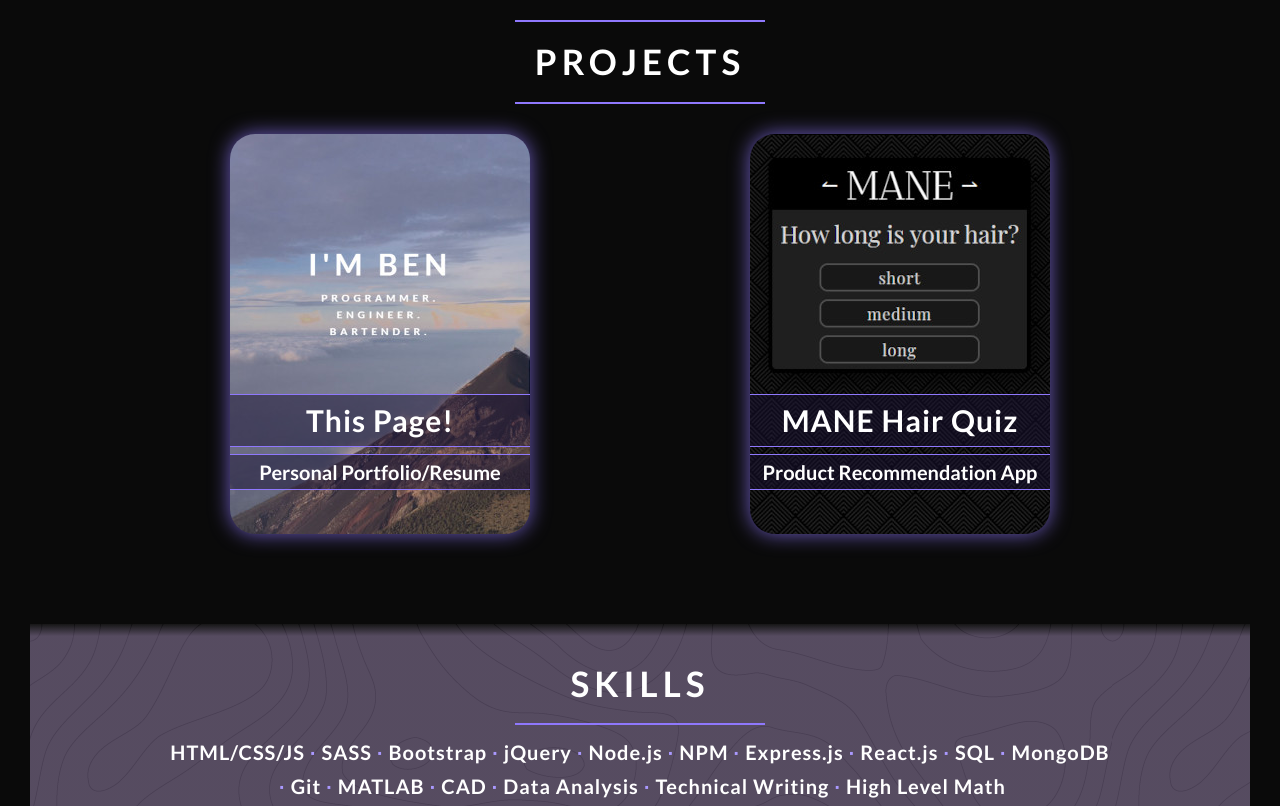
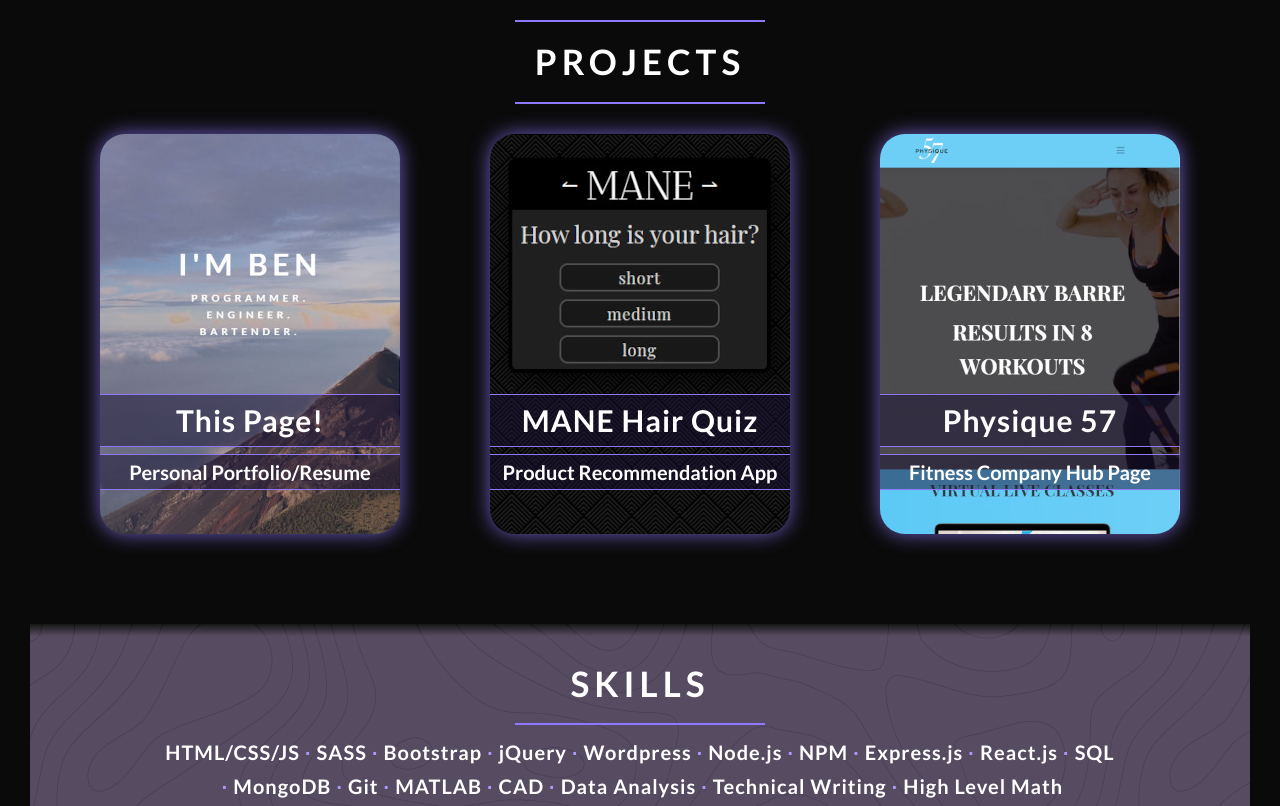
Before and after one commit to BRPatrick/BRPatrick.github.io, a website: page index.html in a window 1280 px wide. Shown: the part 800-1606 px from the top of the page. Drawn offline with nearby package versions, Linux system fonts and the light colour scheme.

Commit message:
Add P57 Card

```diff
--- a/index.html
+++ b/index.html
@@ -100,6 +100,32 @@
           </div>
         </div>
 
+        <div class="flip-card">
+          <div class="flip-card__align-container">
+            <a href="https://physique57.com/" target="_blank" rel="noopener noreferrer" class="flip-card__link">
+              <div class="flip-card__front flip-card__front--p57">
+                <h2 class="flip-card__heading flip-card__heading--main">Physique 57</h2>
+                <h3 class="flip-card__heading flip-card__heading--sub">Fitness Company Hub Page</h3>
+                <h4 class="flip-card__heading flip-card__heading--mobile">Bootstrap/Wordpress</h4>
+              </div>
+
+
+              <div class="flip-card__back">
+                <div class="flip-card__details">
+                  <ul>
+                    <li>Built on Wordpress with heavily customized theme and templates</li>
+                    <li>Uses Bootstrap with custom color theme</li>
+                    <li>Built front-end following designer's specifications
+                    </li>
+                  </ul>
+                </div>
+                <a href="https://physique57.com/" target="_blank" rel="noopener noreferrer"
+                  class="btn btn--primary btn--card">Check it out</a>
+              </div>
+            </a>
+          </div>
+        </div>
+
       </div>
     </div>
 
@@ -121,6 +147,7 @@
           <li class="skills__list--item">SASS</li>
           <li class="skills__list--item">Bootstrap</li>
           <li class="skills__list--item">jQuery</li>
+          <li class="skills__list--item">Wordpress</li>
           <li class="skills__list--item">Node.js</li>
           <li class="skills__list--item">NPM</li>
           <li class="skills__list--item">Express.js</li>
--- a/sass/components/_flipcard.scss
+++ b/sass/components/_flipcard.scss
@@ -96,6 +96,11 @@
       background-image: url(../img/mane-quiz-card.jpg), $background-texture-3;
       background-repeat: no-repeat, repeat;
     }
+
+    &--p57 {
+      background-image: url(../img/p57-card.jpg), $background-texture-3;
+      background-repeat: no-repeat, repeat;
+    }
   }
 
   &__back {
```
Also changed, not shown: css/styles.css, img/p57-card.jpg (added).
